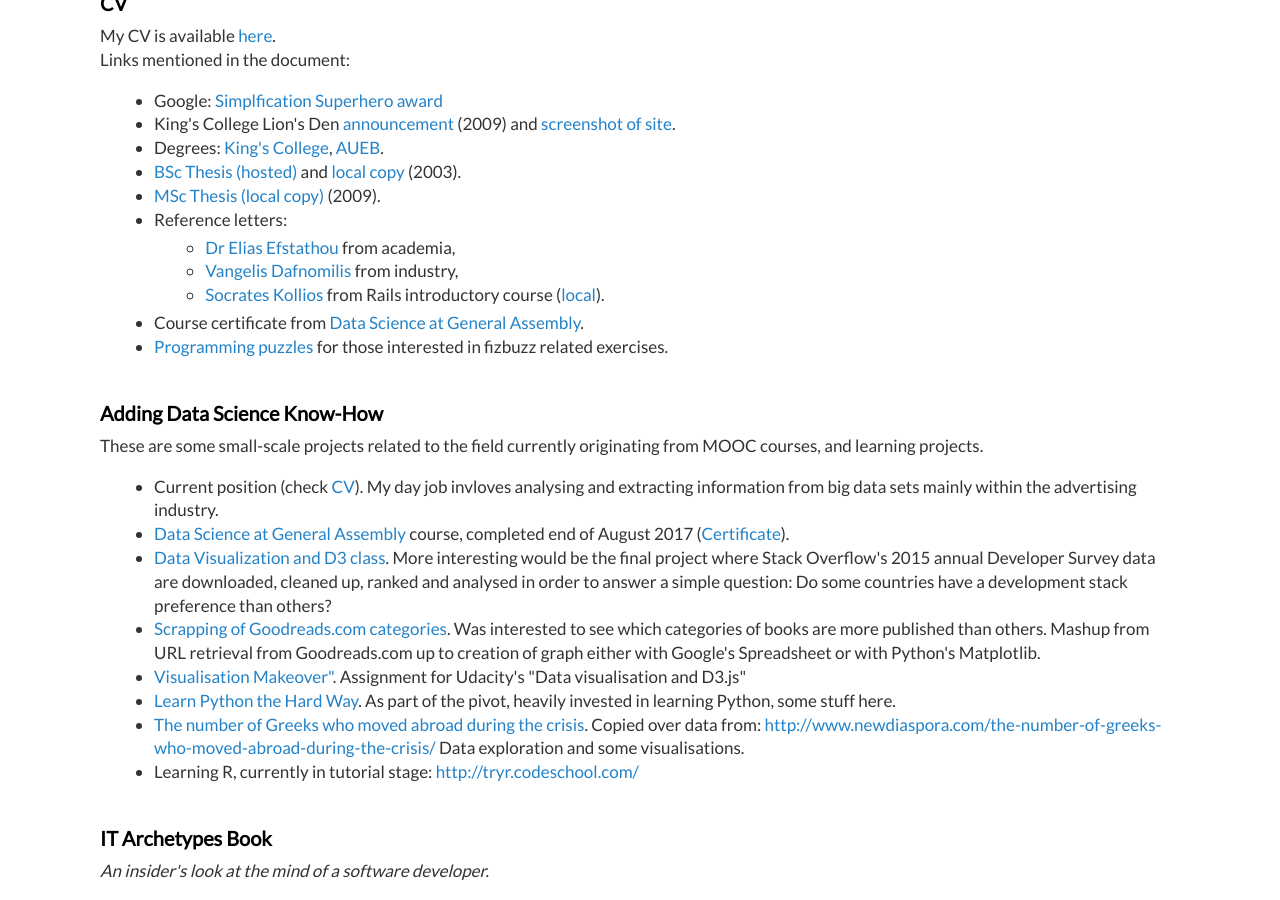
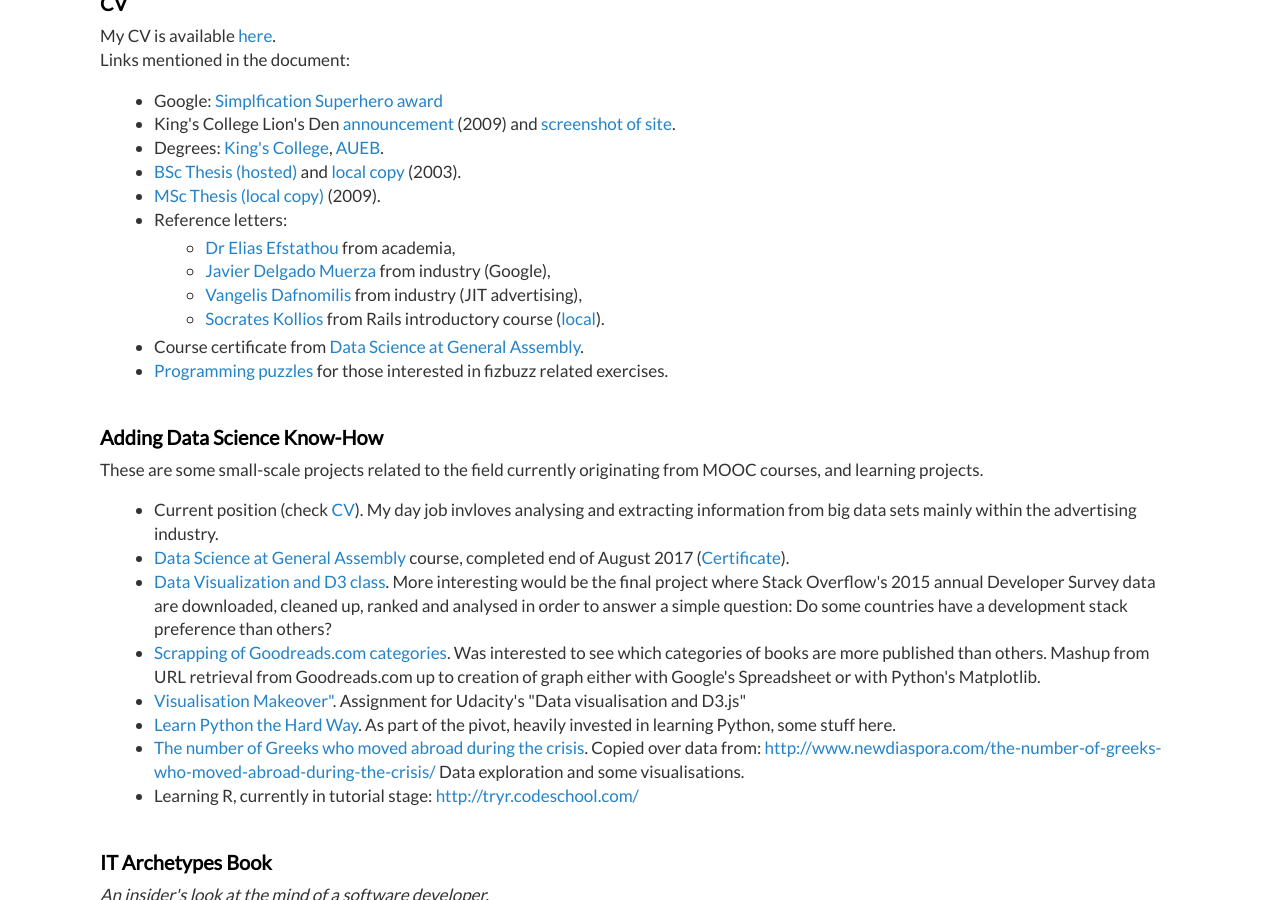
Before and after one commit to dimitrismistriotis/dimitrismistriotis.github.io, a Jekyll site: the page built from index.html, in a window 1280 px wide and 900 px high, scrolled down 346 px. Built offline with Jekyll 4.4.1, drawn with Linux system fonts in a browser that asks for light colours; the list of posts is cut into pages by our own code.

Commit message:
Javier reference letter

```diff
--- a/index.html
+++ b/index.html
@@ -28,7 +28,8 @@
             <li>Reference letters:
                 <ul class="embedded_list">
                     <li><a href="/documents/references/DrEfstathiouReferenceLetter.png" target="_blank">Dr Elias Efstathou</a> from academia,
-                    <li><a href="/documents/references/VDafnomilisReferenceLetter.jpg" target="_blank">Vangelis Dafnomilis</a> from industry,
+                    <li><a href="/documents/references/Javier_Delgado_Muerza-reference_letter.png" target="_blank">Javier Delgado Muerza</a> from industry (Google),
+                    <li><a href="/documents/references/VDafnomilisReferenceLetter.jpg" target="_blank">Vangelis Dafnomilis</a> from industry (JIT advertising),
                     <li><a href="https://drive.google.com/file/d/0ByYbq1RM8pYTTFhfaml4Z0tCZU0/view?usp=sharing" target="_blank">Socrates Kollios</a> from Rails introductory course (<a href="/documents/references/reference-Socrates_Kollios.pdf" target="_blank">local</a>).
                 </ul>
             </li>
```
Also changed, not shown: documents/references/Javier_Delgado_Muerza-reference_letter.png (added), 1 other file.
